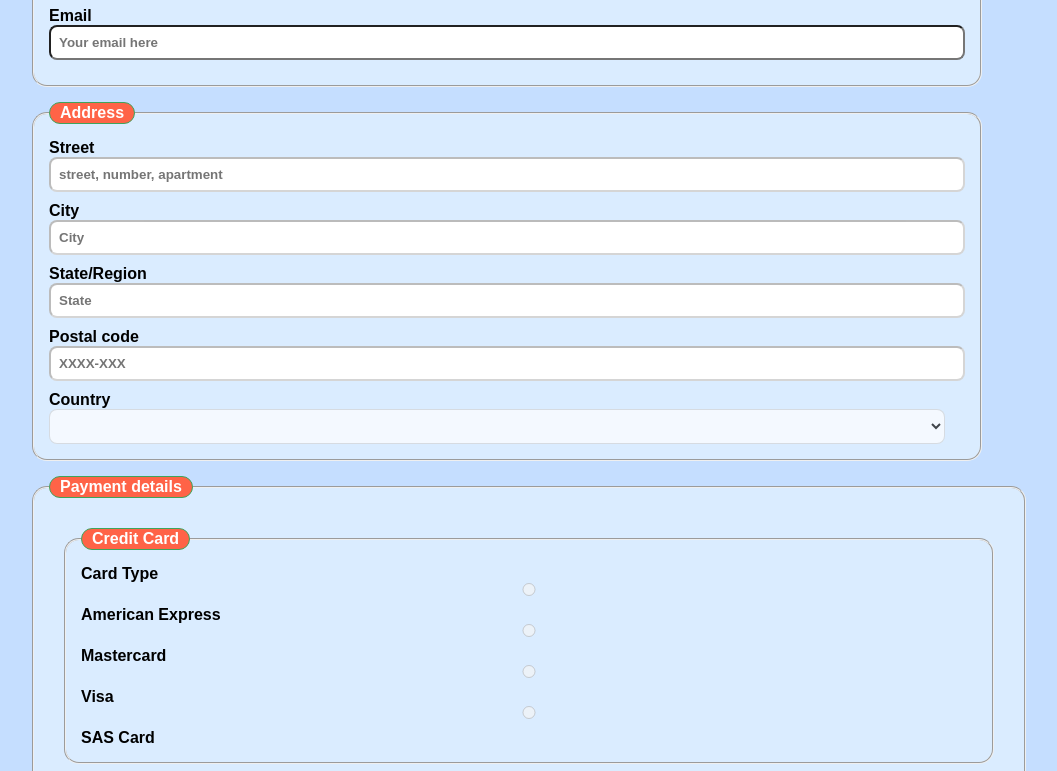
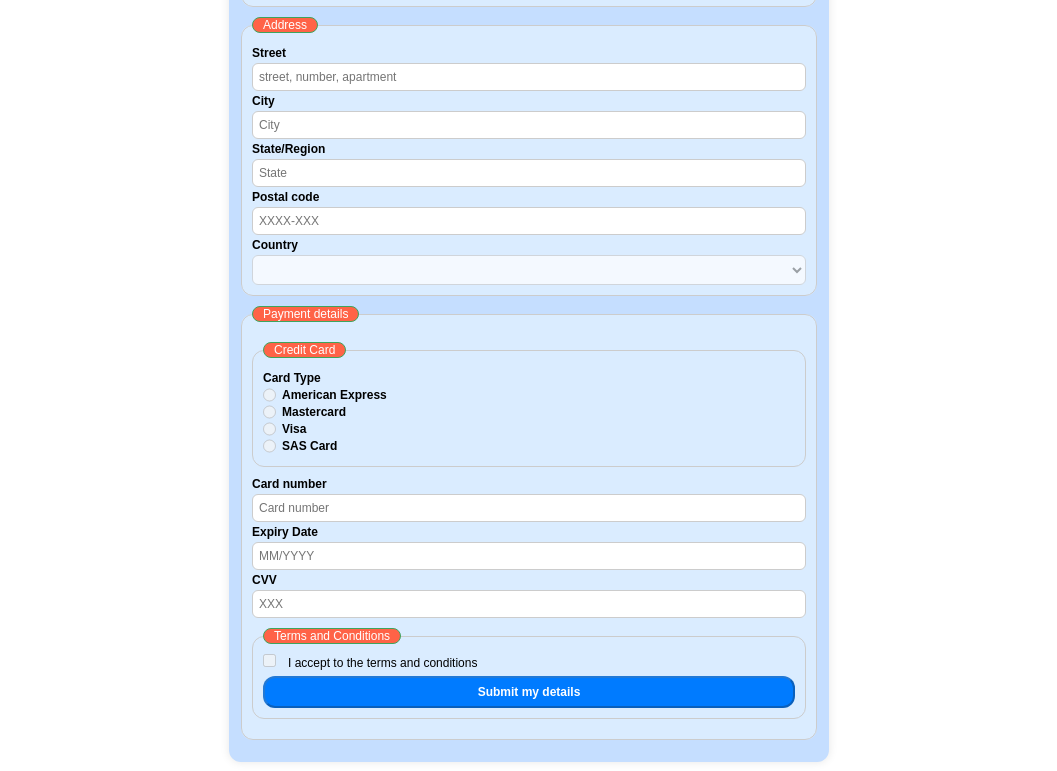
Before and after one commit to Guimaraes04/Curso--HTML-CSS, a plain HTML site: page sir-desafio3/index.html in a window 1280 px wide. Shown: the part 272-1043 px from the top of the page, without its empty margins (111-1168 px from the left). Drawn offline with Linux system fonts and the light colour scheme; a script that the page names is missing.

Commit message:
fix: alterations in css

```diff
--- a/sir-desafio3/index.html
+++ b/sir-desafio3/index.html
@@ -47,10 +47,18 @@
             <fieldset id="credit_card">
               <legend>Credit Card</legend>
               <label for="card_type">Card Type</label>
-              <input type="radio" name="card_type" />American Express
-              <input type="radio" name="card_type" />Mastercard
-              <input type="radio" name="card_type" />Visa
-              <input type="radio" name="card_type" />SAS Card
+              <label for="card_type">
+                <input type="radio" name="card_type" />American Express
+              </label>
+              <label for="card_type">
+                <input type="radio" name="card_type" />Mastercard
+              </label>
+              <label for="card_type">
+                <input type="radio" name="card_type" />Visa
+              </label>
+              <label for="card_type">
+                <input type="radio" name="card_type" />SAS Card
+              </label>
             </fieldset>
             <label for="card number">Card number</label>
             <input type="text" placeholder="Card number" />
--- a/sir-desafio3/style.css
+++ b/sir-desafio3/style.css
@@ -1,78 +1,93 @@
+:root {
+    --color1: #C5DEFF;
+    --color2: #DAECFF;
+    --color3: #FF6347;
+    --color4: #3EA45D;
+    --color5: #007BFF;
+    --color6: white;
+    --color7: black;
+    --color8: #ccc;
+    --color9: #0056b3;
+}
+
 * {
     margin: 0;
     padding: 0;
-    font-family: Arial, Helvetica, sans-serif;
-    font-weight: bold;
+    box-sizing: border-box;
+    font-family: sans-serif;
+    font-size: 12px;
 }
 
-body {
-    background-color: white;
+header, footer {
+    text-align: center;
 }
 
-header {
-    text-align: center;
-    padding-top: 15px;
-    padding-bottom: 15px;
-}
-
-article {
-    background-color: #C5DEFF;
-    display: flex;
-    justify-content: center;
+form {
+    max-width: 600px;
+    margin: 1em auto;
+    padding: 1em;
+    box-shadow: 0 0 10px rgba(0, 0, 0, 0.1);
+    background-color: var(--color1);
+    border-radius: 1em;
 }
 
 fieldset {
-    background-color: #DAECFF;
-    width: 60vw;
-    padding: 15px;
-    margin: 15px;
-    border-radius: 15px;
+    background-color: var(--color2);
+    border: 1px solid var(--color8);
+    position: relative;
+    border-radius: 1em;
+    padding: 10px;
+    margin: 10px 0;
 }
 
 legend {
-    color: white;
-    background-color: #FF6347;
-    border: 1px solid #3EA45D;
-    padding: 1px;
-    padding-left: 10px;
-    padding-right: 10px;
-    border-radius: 15px;
+    color: var(--color6);
+    background-color: var(--color3);
+    border: 1px solid var(--color4);
+    border-radius: 2em;
+    padding: 0 10px;
 }
 
-/* Alterar */
-select {
-    background-color: white;
-    color: black;
-    width: 70vw;
-    padding: 8px;
-    border-radius: 8px;
+label {
+    display: block;
+    font-weight: bold;
+    margin: 3px 0;
 }
 
-input {
-    background-color: white;
-    color: black;
-    width: 70vw;
-    padding: 8px;
-    border-radius: 8px;
-    display: block;
-    margin-bottom: 10px;
+input[type="text"],
+input[type="email"],
+select {
+    background-color: var(--color6);
+    border: 1px solid var(--color8);
+    padding: 0.5em;
+    border-radius: 0.5em;
+    width: 100%;
+}
+
+input[type="checkbox"] {
+    margin-right: 1em;
 }
 
 input[type="submit"] {
-    background-color: #007BFF;
-    color: white;
-    width: 70vw;
+    color: var(--color6);
+    background-color: var(--color5);
+    padding: 0.6em;
+    border-radius: 1em;
+    width: 100%;
+    cursor: pointer;
+    font-weight: bold;
+    margin-top: 0.5em;
+}
+
+label[for="card_type"] {
+    display: flex;
+    flex-direction: row;
+}
+
+input[type="radio"] {
+    margin-right: 0.5em;
 }
 
 input[type="submit"]:hover {
-    background-color: #0057b3ac;
+    background-color: var(--color9);
 }
-
-footer {
-    text-align: center;
-    padding-top: 3px;
-    padding-bottom: 3px;
-    color: black;
-    bottom: 0;
-    width: 100%;
-}
```
